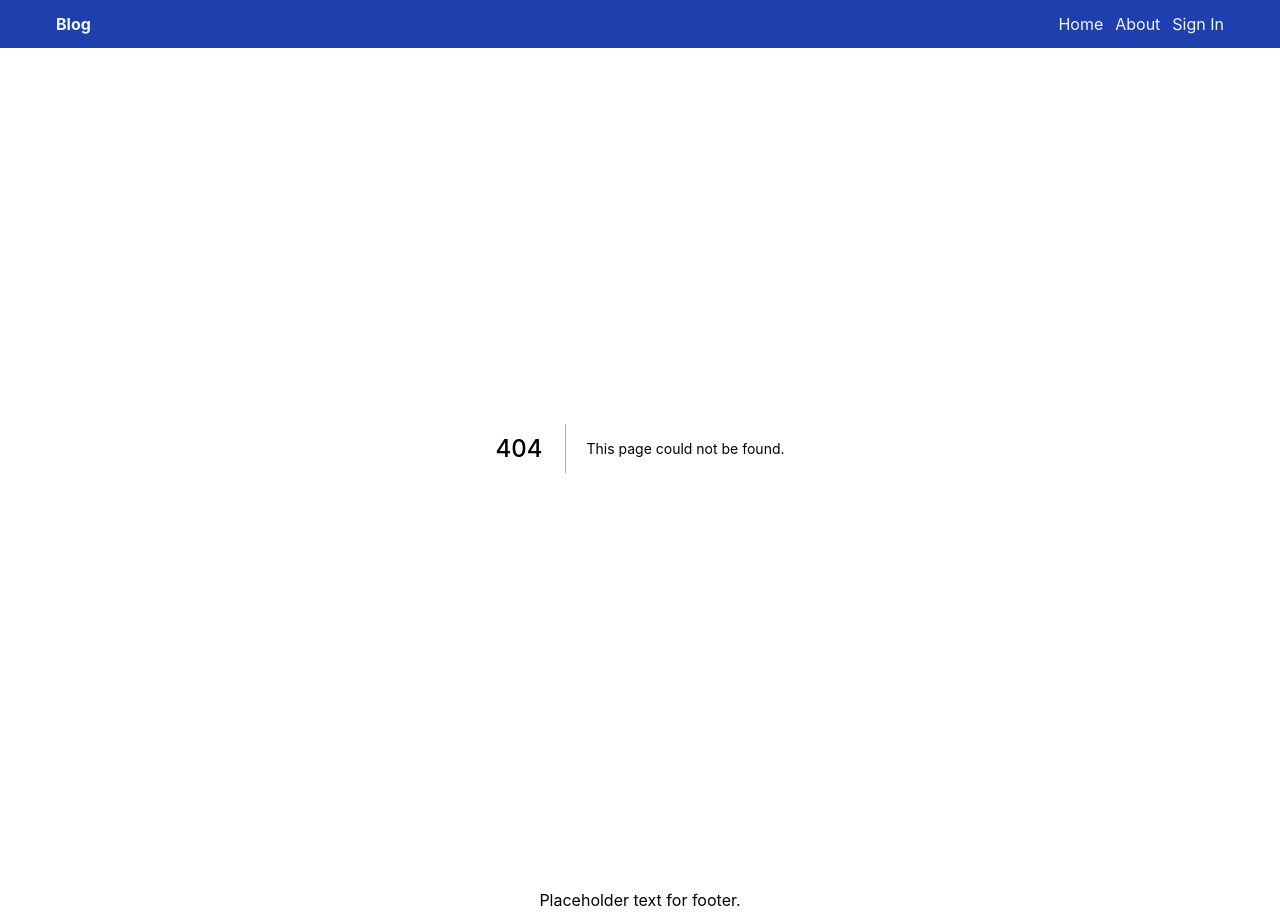
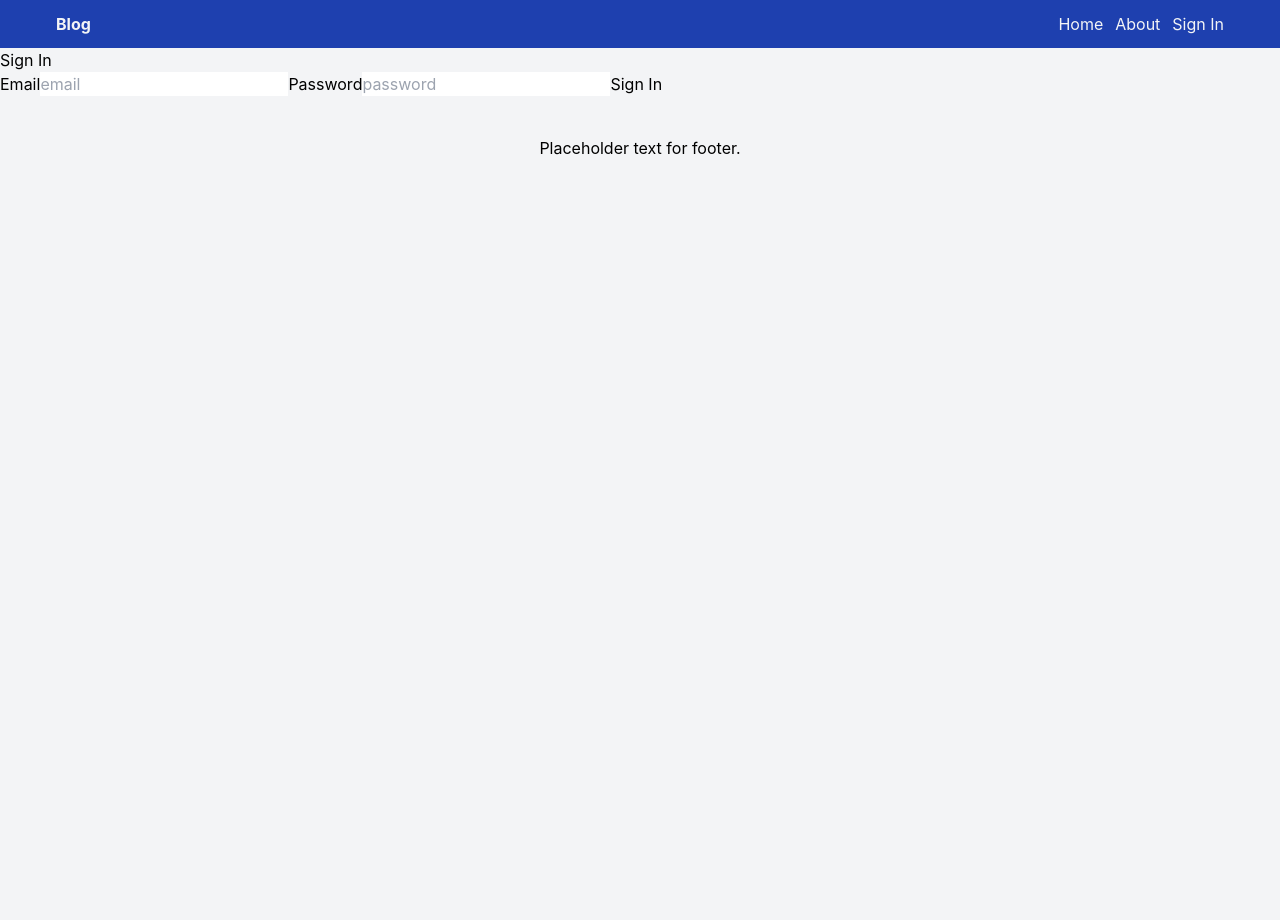
Before and after one commit to MattB09/blog_backend, a Next.js app in the folder app/: page /signin in a window 1280 px wide. Before the commit this address had no page. After the commit the page ends 800 px from the top, so only its background shows below. Built offline with nearby package versions, Linux system fonts and the light colour scheme.

Commit message:
Added skeleton for signin page.

```diff
--- /dev/null
+++ b/app/pages/signin.tsx
@@ -0,0 +1,43 @@
+import React, {FormEventHandler, FunctionComponent, useState} from "react"
+import router, { useRouter } from 'next/router';
+
+const SignIn:FunctionComponent = () => {
+  const [email, setEmail] = useState('');
+  const [password, setPassword] = useState('');
+
+  const handleSubmit:FormEventHandler = async (e:Event) => {
+    e.preventDefault()
+
+    if (email === '' || password === '') {
+      alert("must fill out form");
+      return;
+    }
+
+    console.log(email, password);
+    router.push('/');
+  }
+
+  return (
+    <main className="">
+      {/* {status == 'unauthenticated' &&
+      (<>  */}
+        <h1 className="">Sign In</h1>
+        <form onSubmit={handleSubmit}>
+
+          <label htmlFor="email">Email</label>
+          <input id="email" value={email} type="email" placeholder="email"
+              onChange={e => setEmail(e.target.value)} />
+
+          <label htmlFor="password">Password</label>
+          <input id="password" value={password} type="password" placeholder="password"
+            onChange={e => setPassword(e.target.value)} />
+
+
+          <button type="submit" className="">Sign In</button>
+        </form>
+      {/* </>)} */}
+    </main>
+  )
+}
+
+export default SignIn
```
